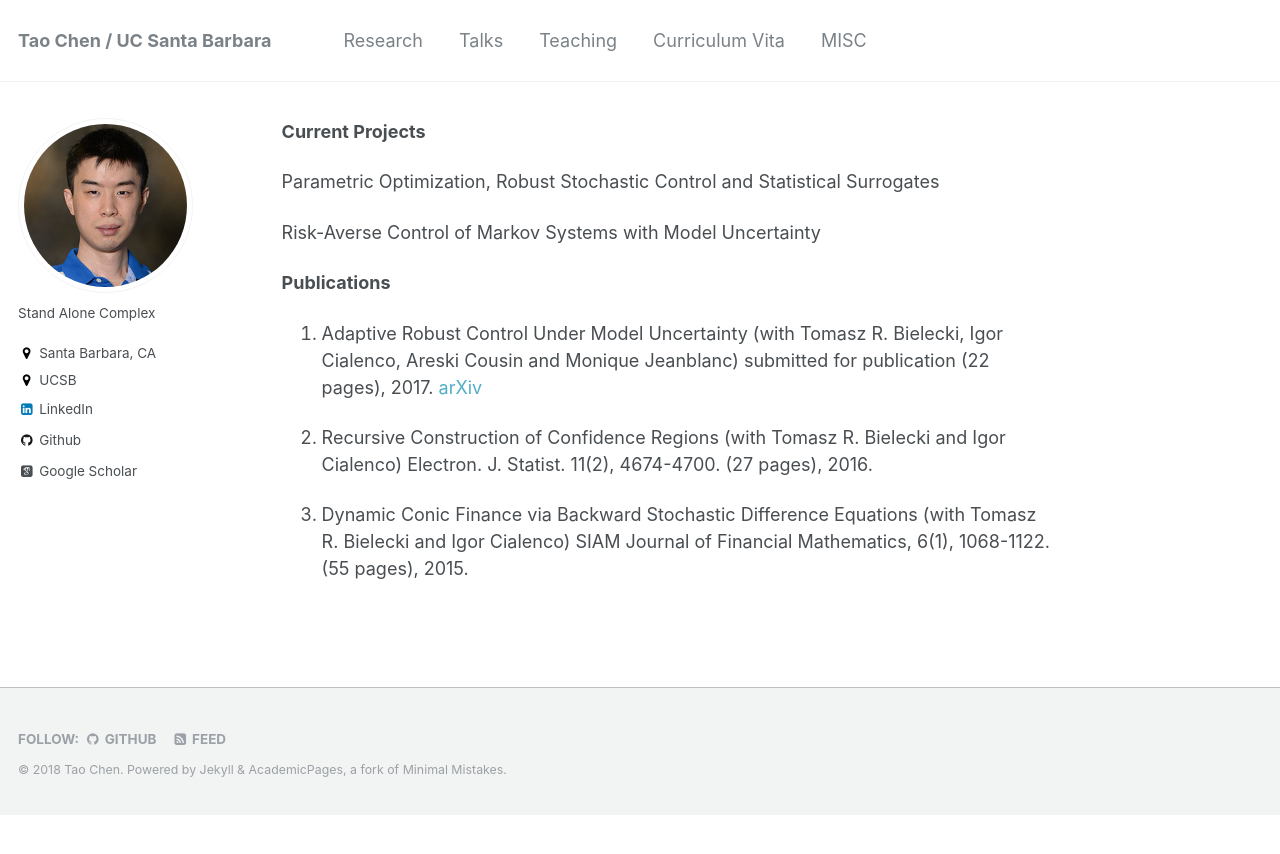
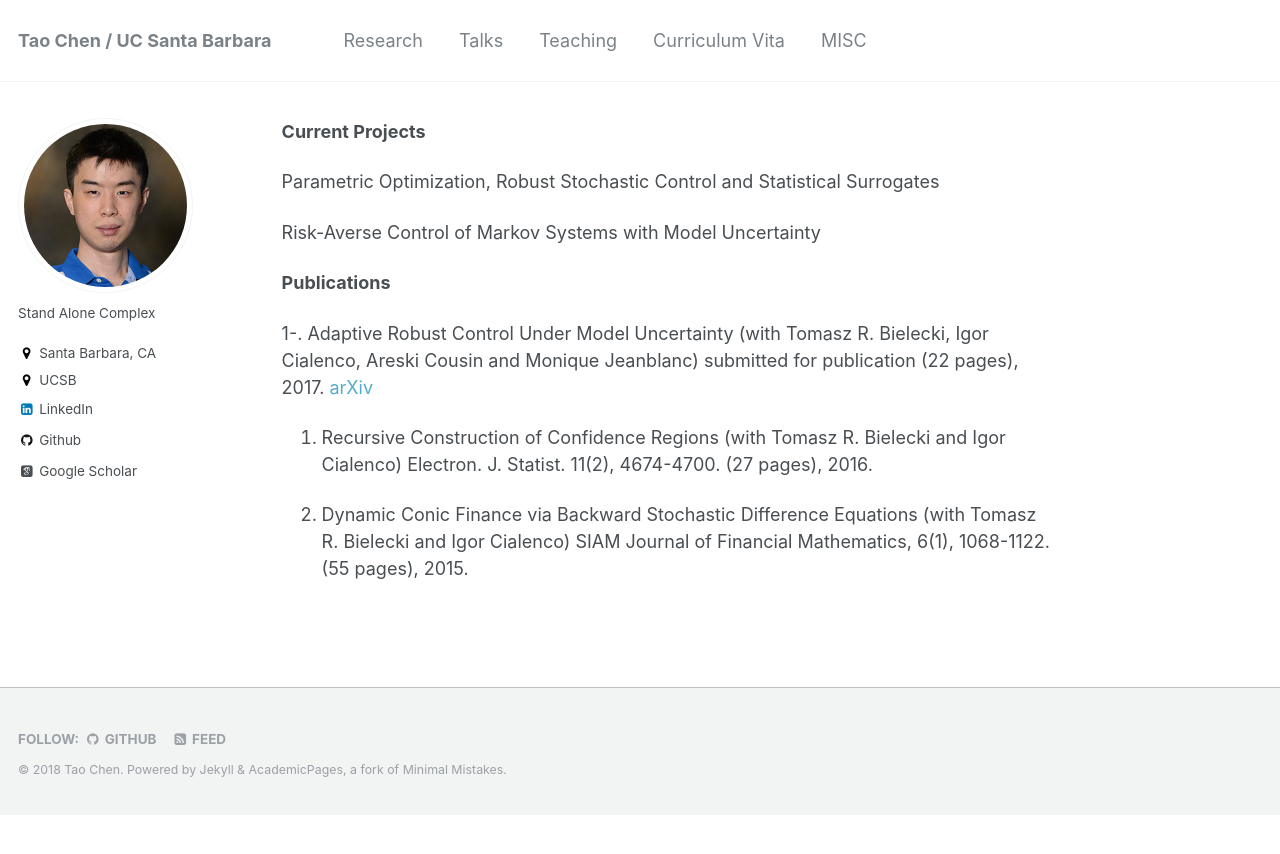
Before and after one commit to cherntodd/cherntodd.github.io, a Jekyll site: the page built from _pages/research.md, in a window 1280 px wide. Shown: the top 854 px of the page. Built offline with Jekyll 4.4.1, drawn with Linux system fonts in a browser that asks for light colours; some web fonts are replaced; part of the change alters nothing that is shown.

Commit message:
no message

```diff
--- a/_pages/research.md
+++ b/_pages/research.md
@@ -11,8 +11,8 @@ Risk-Averse Control of Markov Systems with Model Uncertainty
 
 **Publications**
 
-0. Adaptive Robust Control Under Model Uncertainty (with Tomasz R. Bielecki, Igor Cialenco, Areski Cousin and Monique Jeanblanc) submitted for publication (22 pages), 2017. [arXiv](https://arxiv.org/abs/1706.02227)
+1-. Adaptive Robust Control Under Model Uncertainty (with Tomasz R. Bielecki, Igor Cialenco, Areski Cousin and Monique Jeanblanc) submitted for publication (22 pages), 2017. [arXiv](https://arxiv.org/abs/1706.02227)
 
-0. Recursive Construction of Confidence Regions (with Tomasz R. Bielecki and Igor Cialenco) Electron. J. Statist. 11(2), 4674-4700. (27 pages), 2016.
+1. Recursive Construction of Confidence Regions (with Tomasz R. Bielecki and Igor Cialenco) Electron. J. Statist. 11(2), 4674-4700. (27 pages), 2016.
 
-0. Dynamic Conic Finance via Backward Stochastic Difference Equations (with Tomasz R. Bielecki and Igor Cialenco) SIAM Journal of Financial Mathematics, 6(1), 1068-1122. (55 pages), 2015.
+1. Dynamic Conic Finance via Backward Stochastic Difference Equations (with Tomasz R. Bielecki and Igor Cialenco) SIAM Journal of Financial Mathematics, 6(1), 1068-1122. (55 pages), 2015.
```
